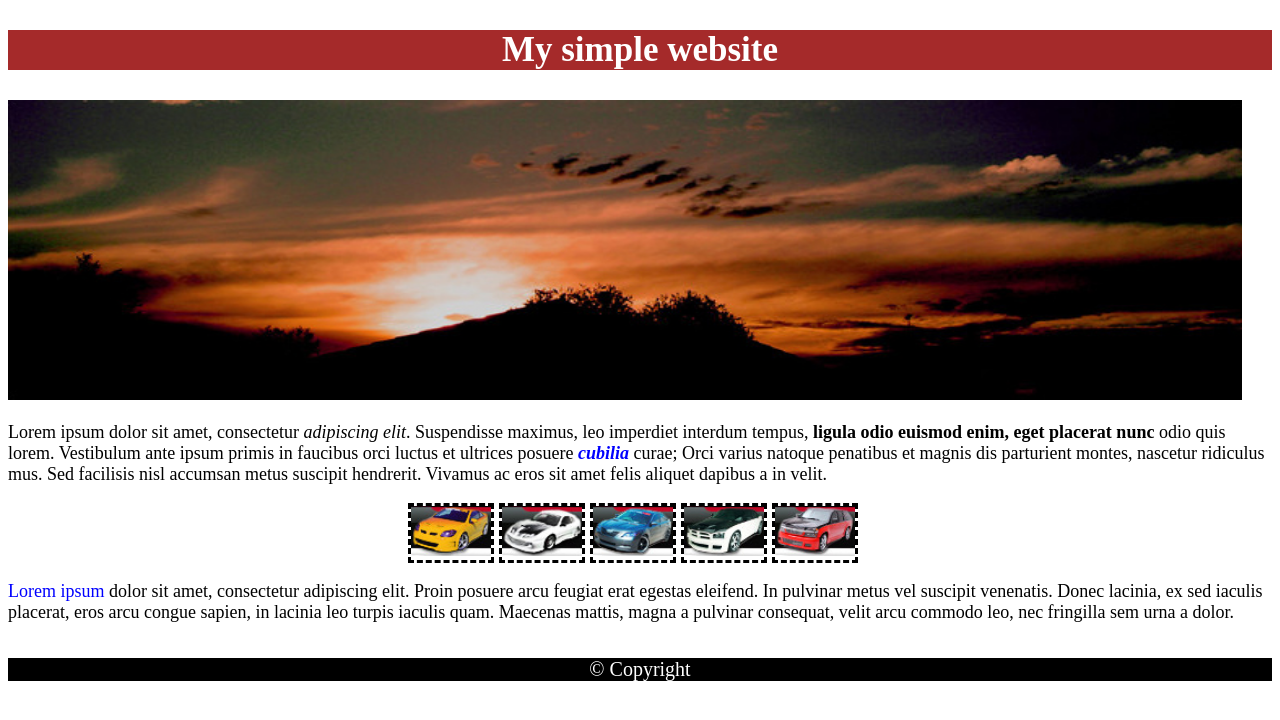
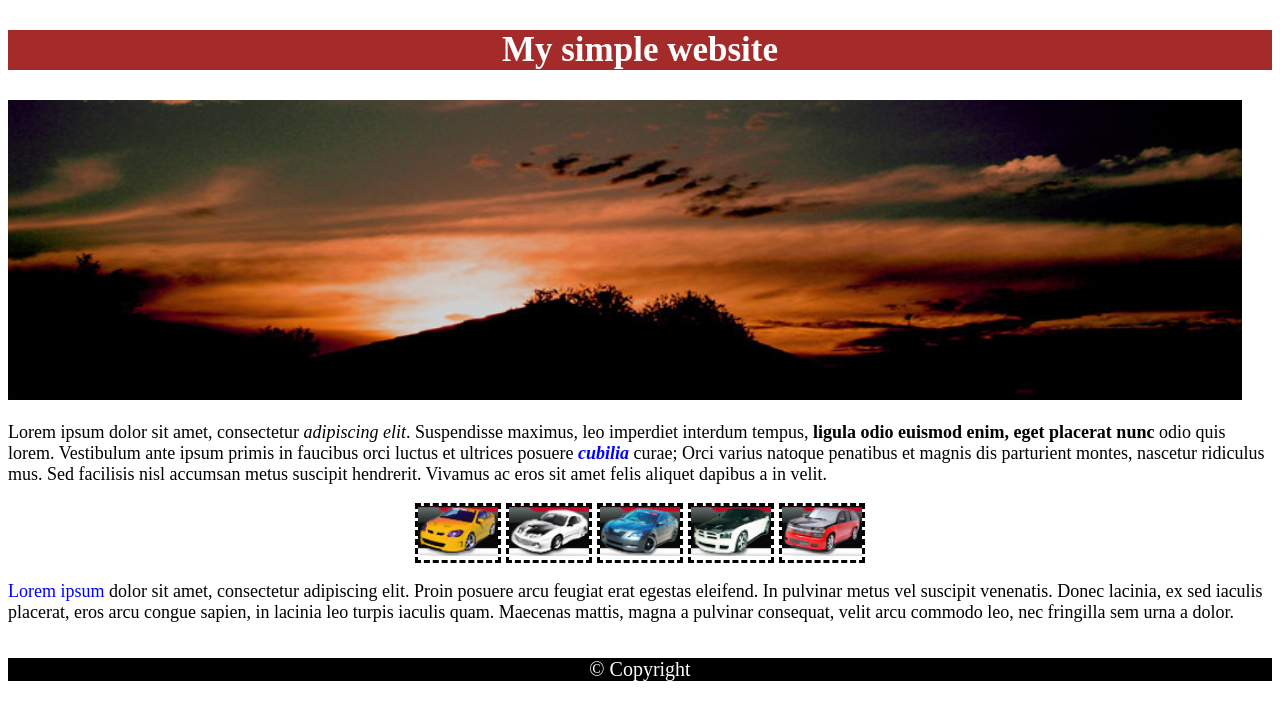
Before and after one commit to mazurenkooleksandr/beetroot-lesson-4-1-simple, a plain HTML site: page index.html in a window 1280 px wide. Drawn offline with Linux system fonts and the light colour scheme.

Commit message:
Added justify-content

```diff
--- a/css/style.css
+++ b/css/style.css
@@ -18,7 +18,7 @@ article {
 
 .img-cars {
     display: flex;
-    margin-left: 400px;
+    justify-content: center;
     margin-top: 15px;
     margin-bottom: 15px;
 }
```
